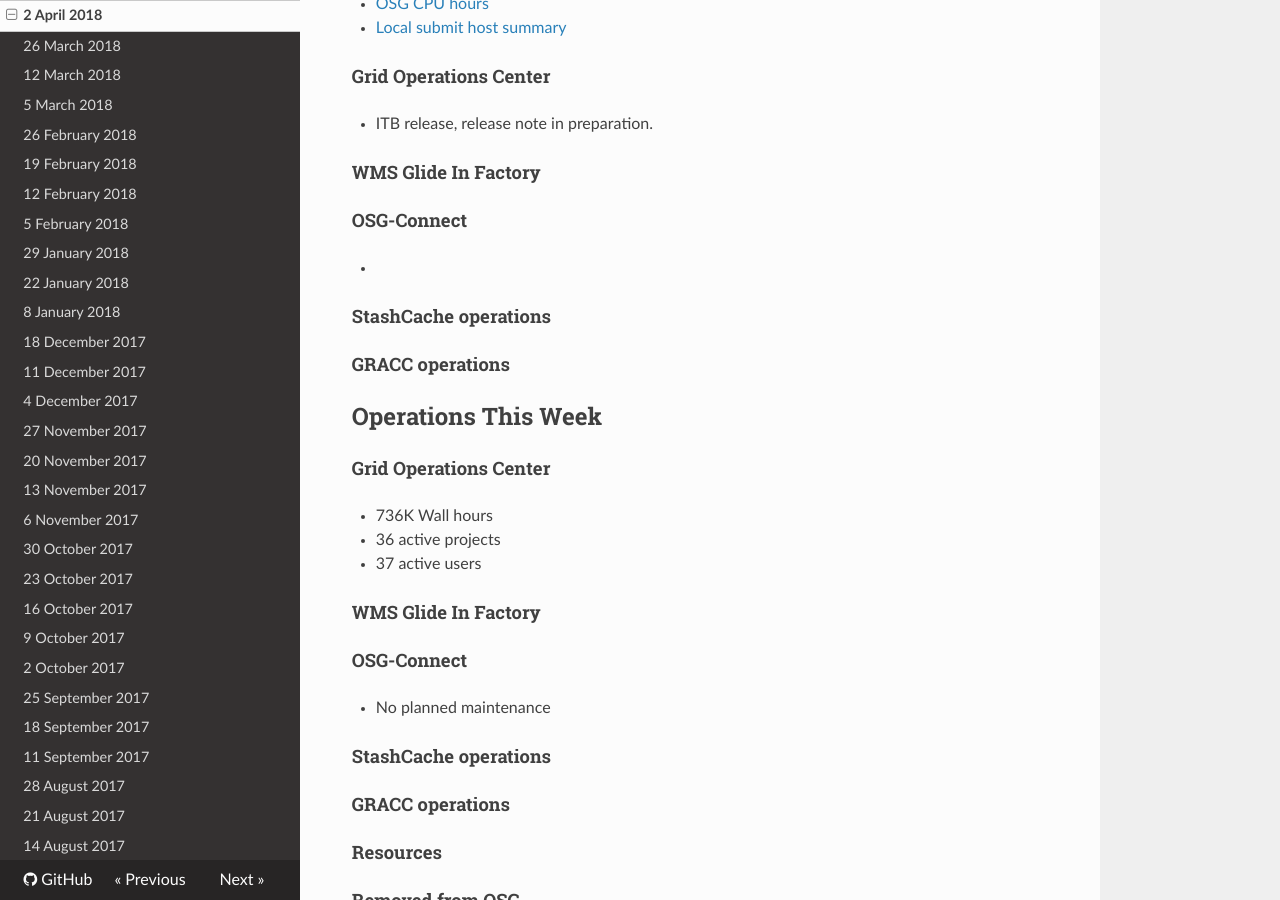
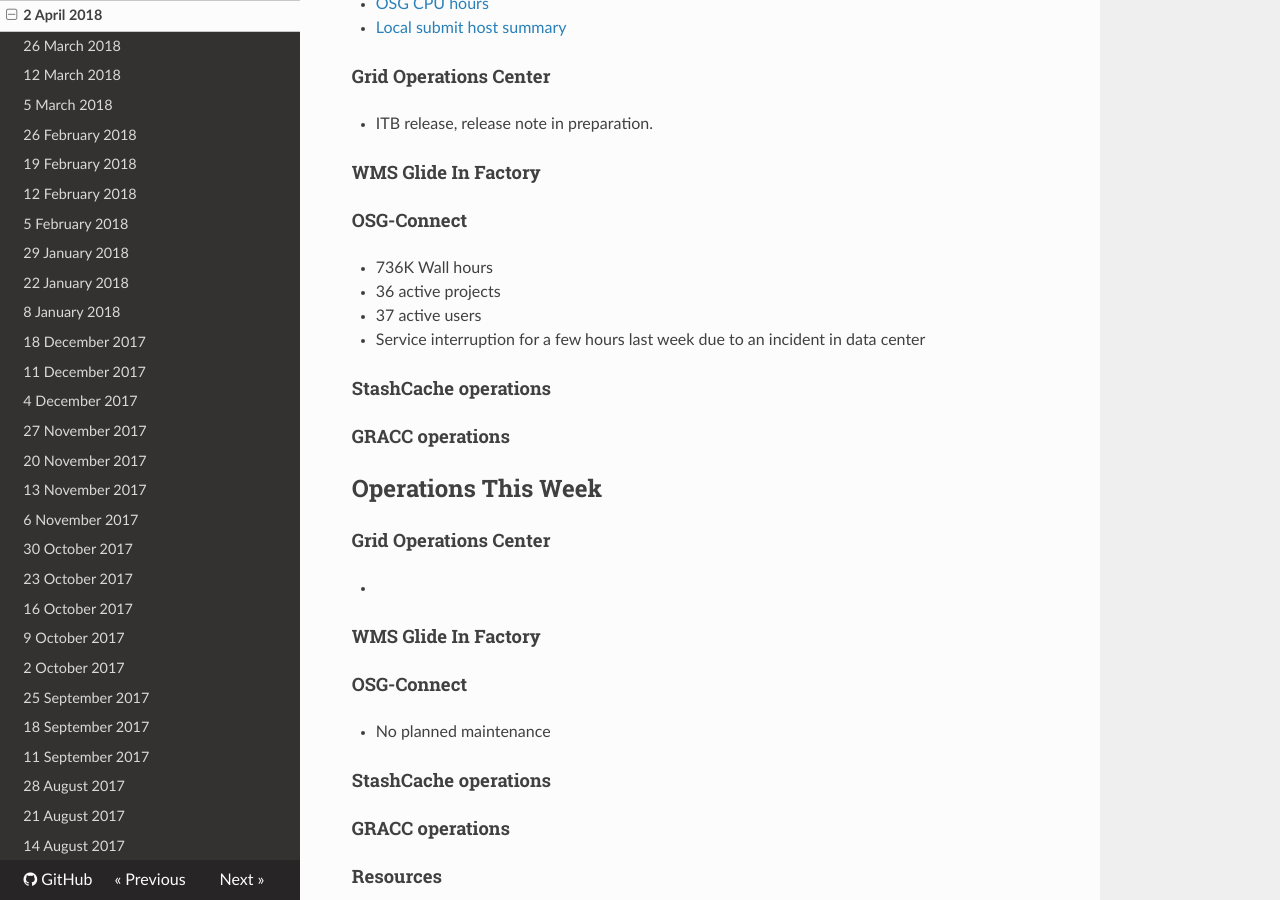
Before and after one commit to osg-htc/operations, an MkDocs documentation site: the page built from docs/WeeklyMinutes/02Apr2018.md, in a window 1280 px wide and 900 px high, scrolled down 659 px. Built offline with MkDocs 1.6.1, drawn with Linux system fonts in a browser that asks for light colours; nearby versions of some CDN libraries; old or Windows-style settings are respelled for this version of MkDocs.

Commit message:
Update 02Apr2018.md

```diff
--- a/docs/WeeklyMinutes/02Apr2018.md
+++ b/docs/WeeklyMinutes/02Apr2018.md
@@ -25,7 +25,10 @@
 #### WMS Glide In Factory
 
 #### OSG-Connect
-   *
+   * 736K Wall hours
+   * 36 active projects
+   * 37 active users
+   * Service interruption for a few hours last week due to an incident in data center
 
 #### StashCache operations
 
```
Also changed, not shown: other parts of docs/WeeklyMinutes/02Apr2018.md (+1 -4 lines).
